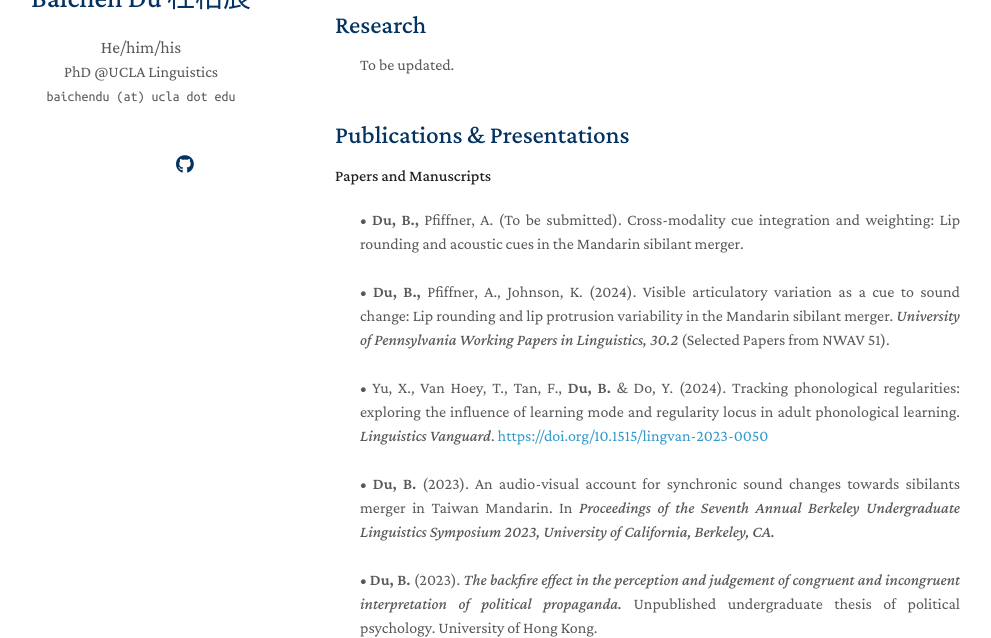
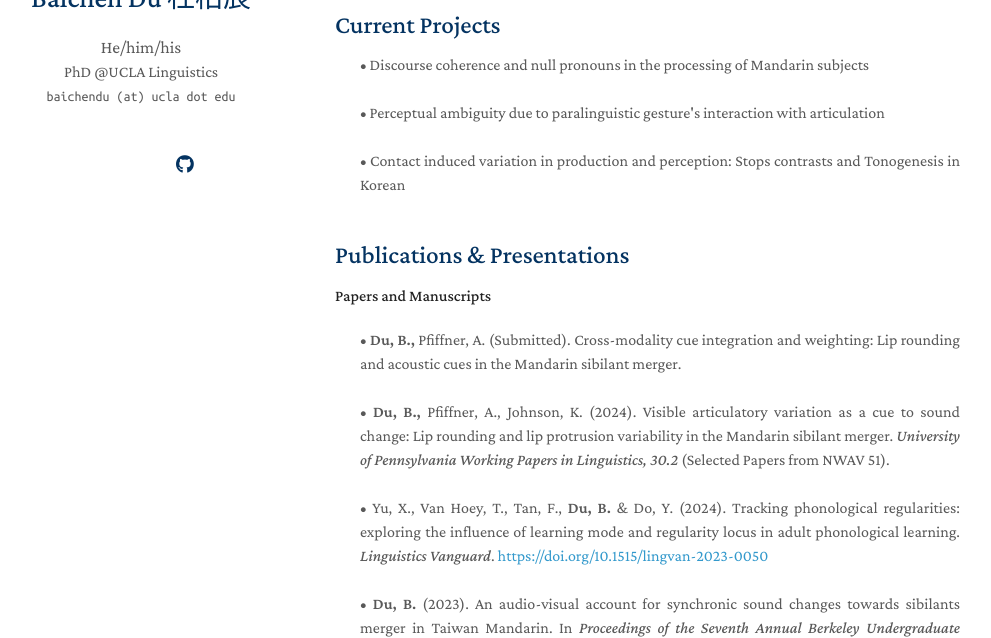
Before and after one commit to baichen-du/baichen-du.github.io, a Jekyll site: the page built from index.md, in a window 1280 px wide and 900 px high, cut to the strip 262-900 px from the top of the window. Shown: the whole strip, without its empty margins (135-1126 px from the left). Built offline with Jekyll 4.4.1, drawn with Linux system fonts in a browser that asks for light colours; a style sheet for code colours, icons or effects is not loaded; our own code applies the rules of GitHub Pages for plain Markdown files.

Commit message:
Update index.md

```diff
--- a/index.md
+++ b/index.md
@@ -18,10 +18,16 @@ I am an incoming PhD student at UCLA Linguistics, specializing in Psycholinguist
 </div>
 <p></p>
 
-## Research
+## Current Projects
 
 <div style="text-align: justify">
-To be updated.
+&#8226; Discourse coherence and null pronouns in the processing of Mandarin subjects
+<br>
+<br>
+&#8226; Perceptual ambiguity due to paralinguistic gesture's interaction with articulation
+<br>
+<br>
+&#8226; Contact induced variation in production and perception: Stops contrasts and Tonogenesis in Korean
 </div>
 <br>
 
@@ -30,7 +36,7 @@ To be updated.
 **Papers and Manuscripts**
 
 <div style="text-align: justify">
-&#8226; <b>Du, B.,</b> Pfiffner, A. (To be submitted). Cross-modality cue integration and weighting: Lip rounding and acoustic cues in the Mandarin sibilant merger.
+&#8226; <b>Du, B.,</b> Pfiffner, A. (Submitted). Cross-modality cue integration and weighting: Lip rounding and acoustic cues in the Mandarin sibilant merger.
 <br>
 <br>
 &#8226; <b>Du, B.,</b> Pfiffner, A., Johnson, K. (2024). Visible articulatory variation as a cue to sound change: Lip rounding and lip protrusion variability in the Mandarin sibilant merger. <i>University of Pennsylvania Working Papers in Linguistics, 30.2</i> (Selected Papers from NWAV 51).
```
